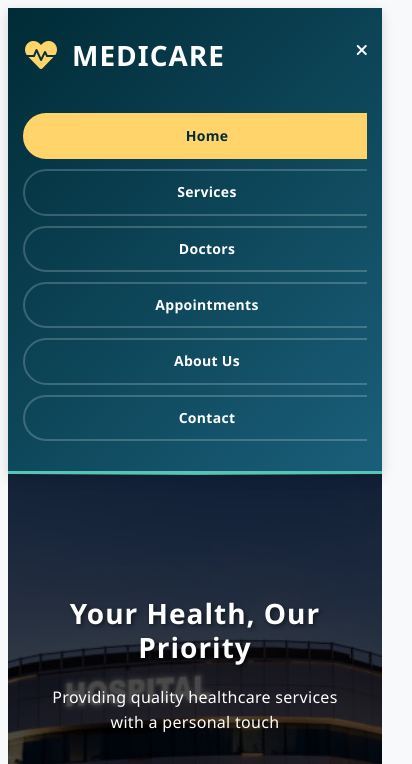
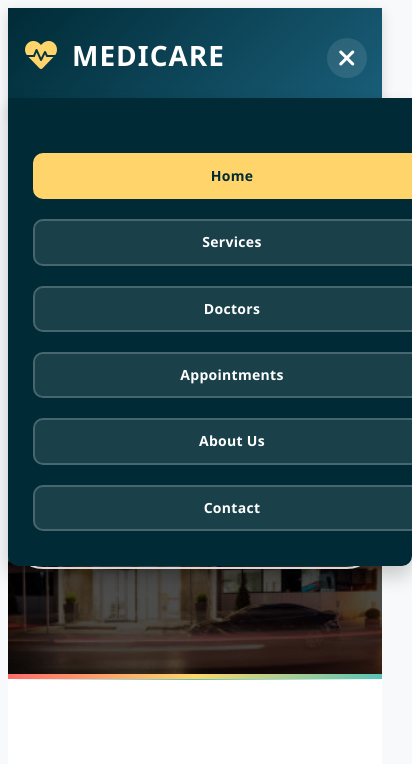
Before and after one commit to sit1si22cs096/MediCare, a website: page index.html in a window 390 px wide. Both pictures are taken after a click on the element 359 px from the left and 50 px from the top of the page. Shown: the top 764 px of the page, 412 px wide, since content can reach past the window. Drawn offline with nearby package versions, Linux system fonts and the light colour scheme; files whose address does not match are found by name.

Commit message:
Updated MediCare website with improved design and fixed image paths

```diff
--- a/css/mobile-optimized.css
+++ b/css/mobile-optimized.css
@@ -42,6 +42,26 @@ header {
   top: 0;
   z-index: 1000;
   border-bottom: 3px solid var(--primary-light);
+}
+
+/* Mobile menu toggle */
+.menu-toggle {
+  display: none;
+  font-size: 24px;
+  color: var(--light-color);
+  cursor: pointer;
+  width: 40px;
+  height: 40px;
+  background-color: rgba(255, 255, 255, 0.1);
+  border-radius: 50%;
+  display: flex;
+  align-items: center;
+  justify-content: center;
+  transition: all 0.3s ease;
+}
+
+.menu-toggle:hover {
+  background-color: var(--primary-light);
 }
 
 .logo {
@@ -92,6 +112,30 @@ nav ul li a {
   overflow: hidden;
   z-index: 1;
   font-size: 14px;
+}
+
+@media (max-width: 767px) {
+  nav ul li a {
+    display: block;
+    width: 100%;
+    padding: 12px 15px;
+    margin: 5px 0;
+    border-radius: 10px;
+    min-width: 100%;
+    font-size: 16px;
+    background-color: rgba(255, 255, 255, 0.1);
+  }
+
+  nav ul li a:hover, nav ul li a.active {
+    background-color: var(--primary-light);
+    color: var(--light-color);
+    transform: translateY(0);
+  }
+
+  nav ul {
+    padding: 10px;
+    width: 100%;
+  }
 }
 
 nav ul li a:before {
@@ -878,10 +922,11 @@ footer:before {
 /* Mobile specific styles */
 @media (max-width: 767px) {
   .menu-toggle {
-    display: block;
+    display: flex;
     position: absolute;
     right: 15px;
     top: 15px;
+    z-index: 1001;
   }
 
   header .container {
@@ -898,11 +943,21 @@ footer:before {
     width: 100%;
     max-height: 0;
     overflow: hidden;
-    transition: max-height 0.3s ease;
+    transition: max-height 0.5s ease;
+    background-color: var(--primary-dark);
+    position: absolute;
+    top: 100%;
+    left: 0;
+    right: 0;
+    z-index: 1000;
+    box-shadow: 0 10px 20px rgba(0, 0, 0, 0.2);
+    border-bottom-left-radius: 10px;
+    border-bottom-right-radius: 10px;
   }
 
   nav.active {
     max-height: 500px;
+    padding: 15px;
   }
 
   nav ul {
--- a/js/main.js
+++ b/js/main.js
@@ -2,10 +2,13 @@ document.addEventListener('DOMContentLoaded', function() {
     // Mobile menu toggle
     const menuToggle = document.querySelector('.menu-toggle');
     const nav = document.querySelector('nav');
+    const navLinks = document.querySelectorAll('nav ul li a');
 
+    // Ensure mobile menu works properly
     if (menuToggle) {
         menuToggle.addEventListener('click', function() {
             nav.classList.toggle('active');
+            document.body.classList.toggle('menu-open');
             const icon = menuToggle.querySelector('i');
             if (icon.classList.contains('fa-bars')) {
                 icon.classList.remove('fa-bars');
@@ -14,6 +17,19 @@ document.addEventListener('DOMContentLoaded', function() {
                 icon.classList.remove('fa-times');
                 icon.classList.add('fa-bars');
             }
+        });
+
+        // Close menu when a link is clicked
+        navLinks.forEach(link => {
+            link.addEventListener('click', function() {
+                if (window.innerWidth <= 767) {
+                    nav.classList.remove('active');
+                    document.body.classList.remove('menu-open');
+                    const icon = menuToggle.querySelector('i');
+                    icon.classList.remove('fa-times');
+                    icon.classList.add('fa-bars');
+                }
+            });
         });
     }
 
@@ -71,8 +87,8 @@ document.addEventListener('DOMContentLoaded', function() {
 
     // Add active class to nav items based on current page
     const currentPage = window.location.pathname.split('/').pop() || 'index.html';
-    const navLinks = document.querySelectorAll('nav ul li a');
 
+    // Use the already declared navLinks variable
     navLinks.forEach(link => {
         const linkPage = link.getAttribute('href');
         if (linkPage === currentPage) {
```
